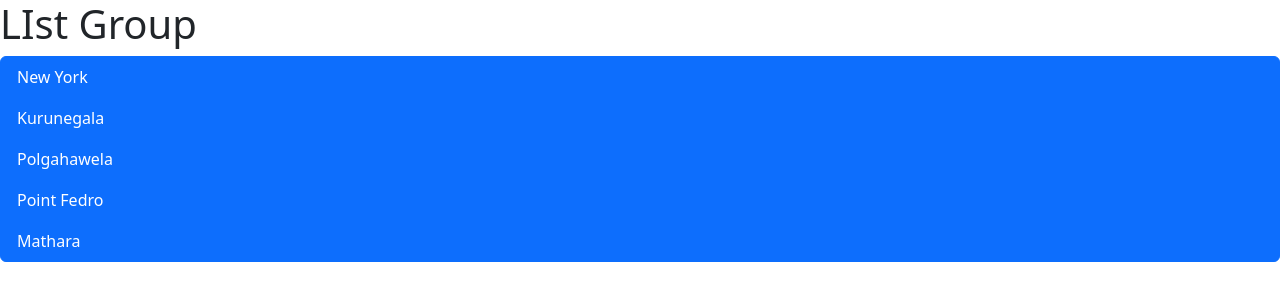
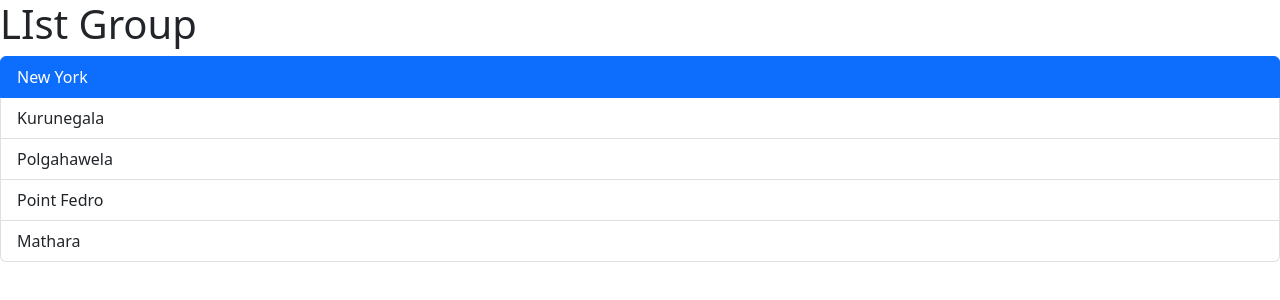
Before and after one commit to SachinUthpala/react-learning, a React (Vite) app: page / in a window 1280 px wide. Shown: the top 300 px of the page. Built offline with nearby package versions, Linux system fonts and the light colour scheme.

Commit message:
hooks in react

```diff
--- a/src/Components/ListGroup.tsx
+++ b/src/Components/ListGroup.tsx
@@ -1,19 +1,18 @@
-import { MouseEvent } from "react";
+import { useState } from "react";
 import { Fragment } from "react/jsx-runtime";
 
 function ListGroup() {
+  let items = [
+    "New York",
+    "Kurunegala",
+    "Polgahawela",
+    "Point Fedro",
+    "Mathara",
+  ];
 
+  // const eventHandler = (event : MouseEvent ) => console.log(event);
 
-
-    let items = [
-        'New York',
-        'Kurunegala',
-        'Polgahawela',
-        'Point Fedro',
-        'Mathara'
-    ];
-
-    const eventHandler = (event : MouseEvent ) => console.log(event);
+  const [selectedIndes, setSelectedIndex] = useState(0);
 
   return (
     <Fragment>
@@ -22,7 +21,13 @@
       {/* second way in this case we dont need to use null operation */}
       {items.length === 0 && <p>No items found</p>}
       <ul className="list-group">
-        {items.map(item => <li className="list-group-item active" key={item} onClick={eventHandler} >{item}</li>)}
+        {items.map((item , index) => (
+          <li className={selectedIndes === index ? "list-group-item active" : "list-group-item"}
+          key={item}
+          onClick={() => setSelectedIndex(index)}>
+            {item}
+          </li>
+        ))}
       </ul>
     </Fragment>
   );
```
